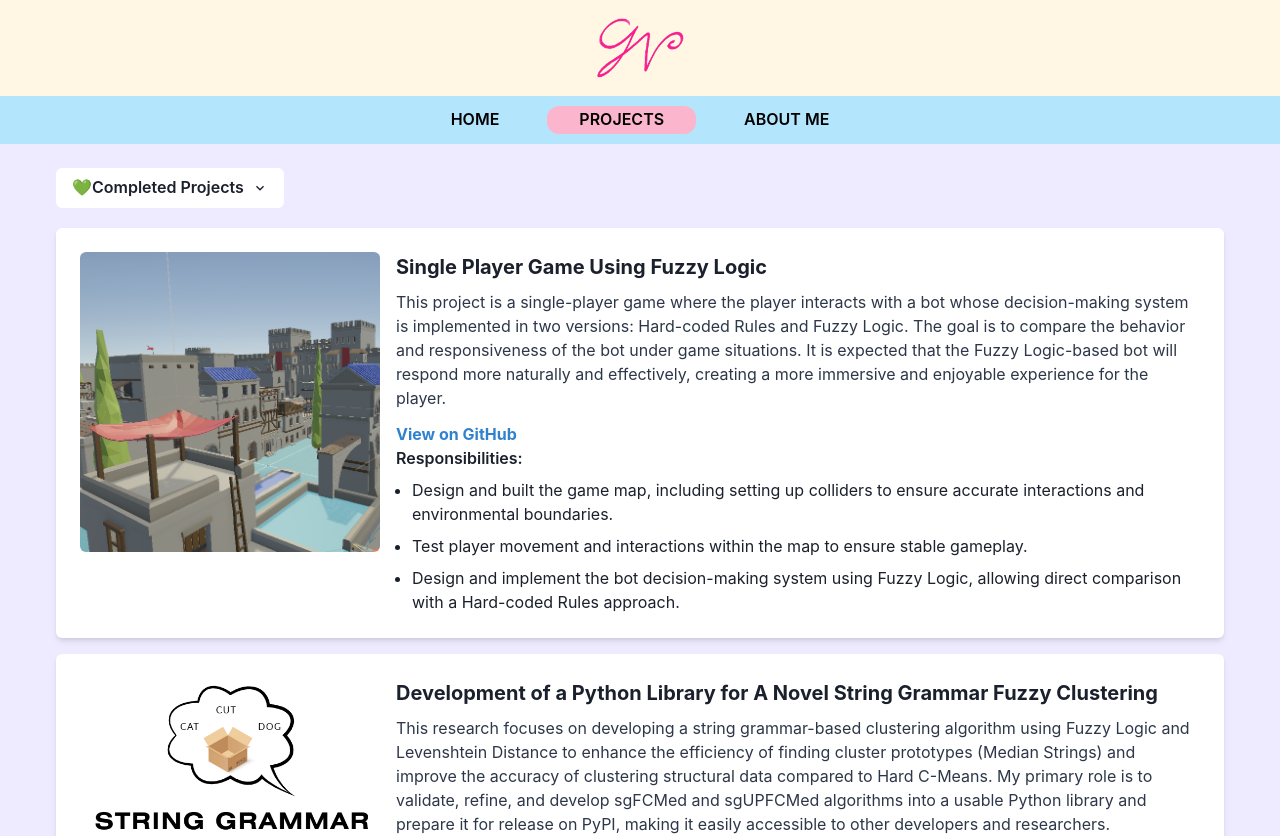
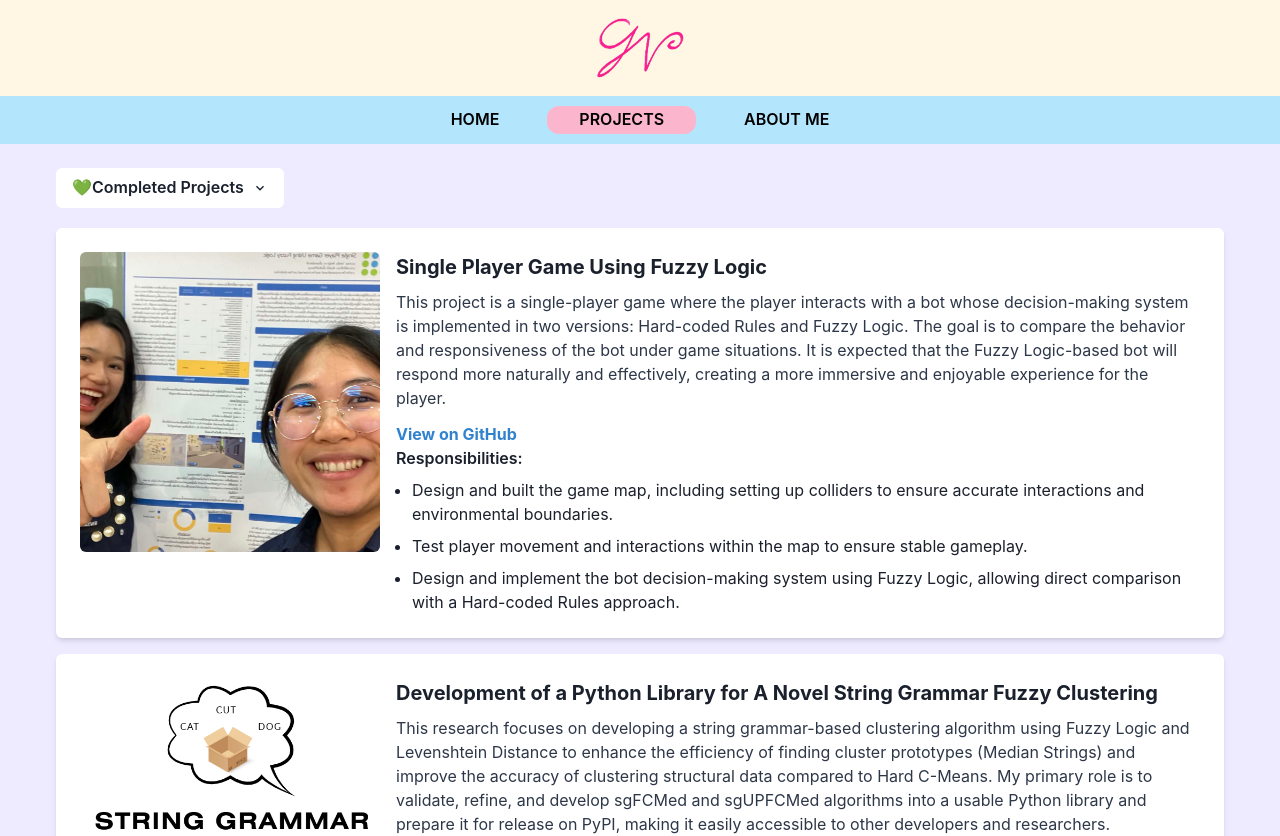
Before and after one commit to r1chwo0n/portfolio, a React (Vite) app: page /projects in a window 1280 px wide. Shown: the top 836 px of the page. Built offline with nearby package versions, Linux system fonts and the light colour scheme.

Commit message:
Replace: final project new pic

```diff
--- a/src/pages/Projects.jsx
+++ b/src/pages/Projects.jsx
@@ -54,7 +54,7 @@ export default function Projects() {
           "Test player movement and interactions within the map to ensure stable gameplay.",
           "Design and implement the bot decision-making system using Fuzzy Logic, allowing direct comparison with a Hard-coded Rules approach.",
         ],
-        image: "/images/game.png",
+        image: "/images/final_project_pic.jpg",
         github: "https://github.com/r1chwo0n/hideAwayHuntsGame.git",
       },
       {
```
Also changed, not shown: public/images/final_project_pic.jpg (added).
